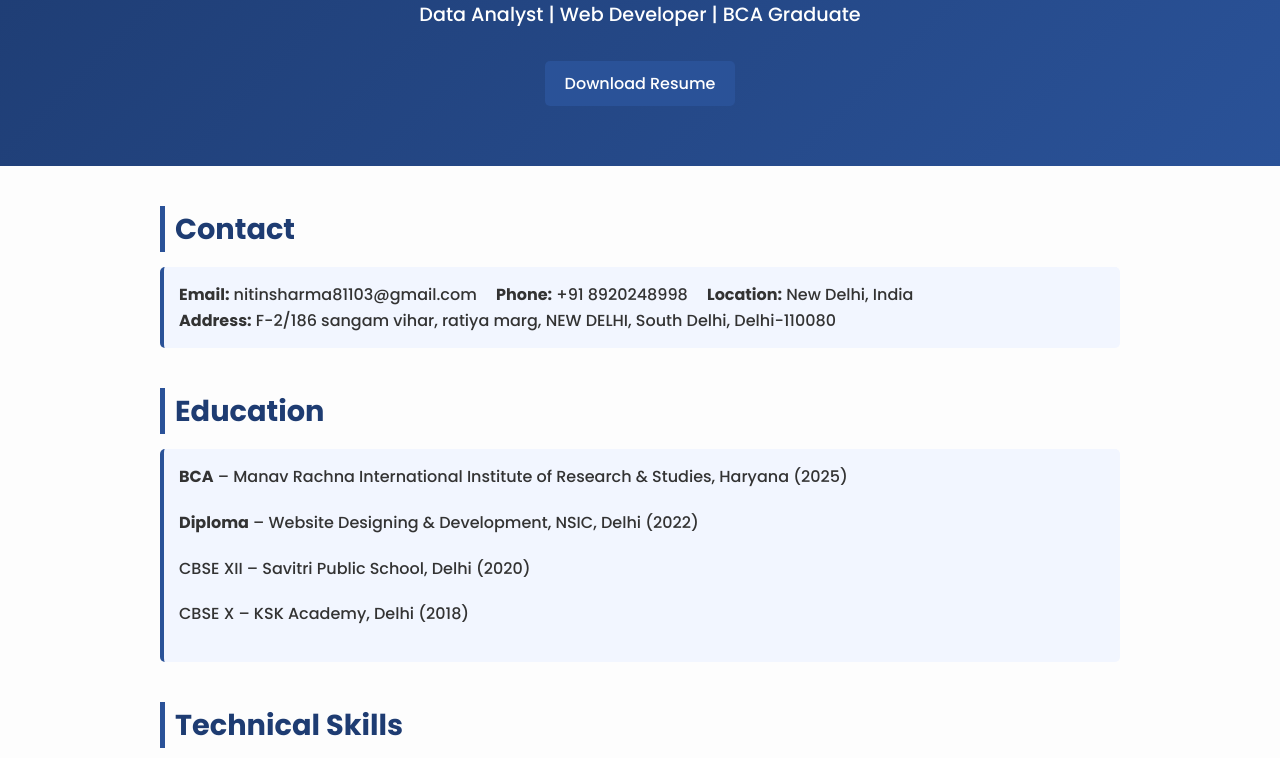
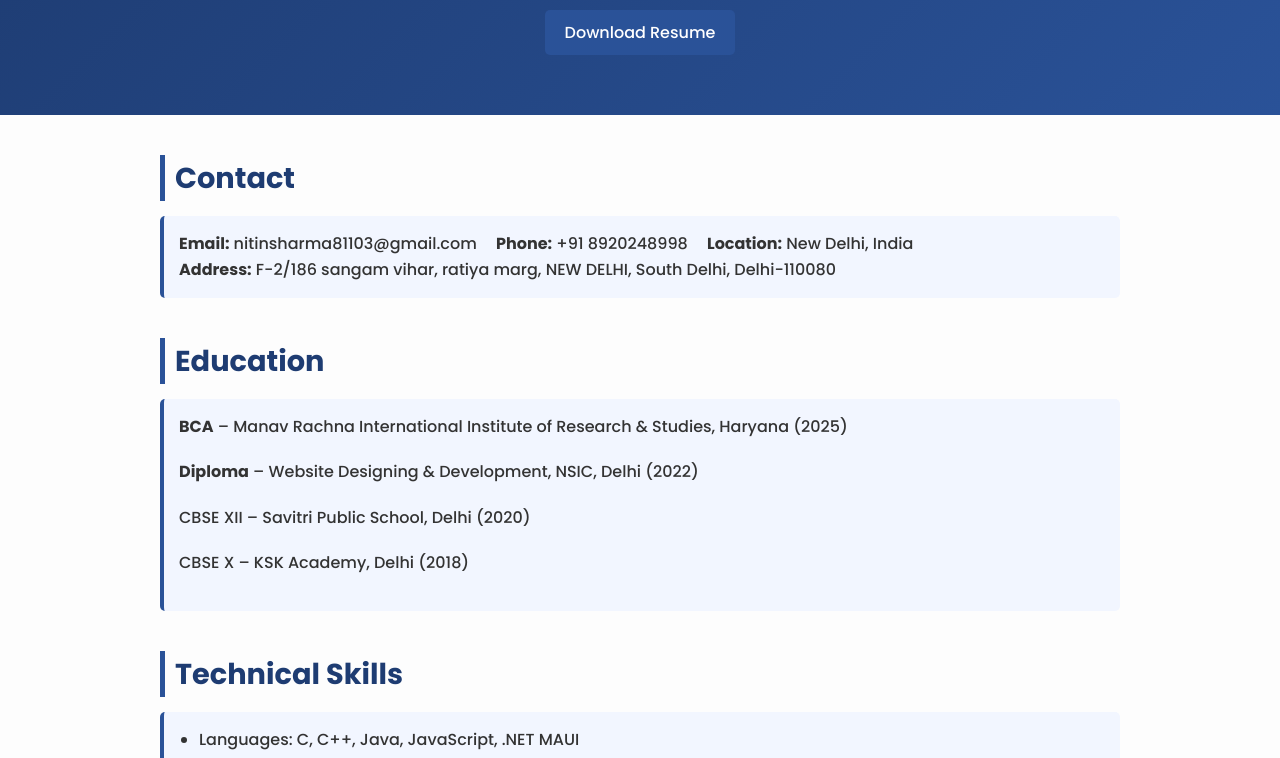
Before and after one commit to Nitinsharma1711/Portfolio, a plain HTML site: page index.html in a window 1280 px wide. Shown: the part 147-905 px from the top of the page. Drawn offline with Linux system fonts and the light colour scheme.

Commit message:
Update index.html

```diff
--- a/index.html
+++ b/index.html
@@ -98,7 +98,6 @@
 <body>
   <header>
     <h1>Nitin Sharma</h1>
-    <p>Data Analyst | Web Developer | BCA Graduate</p>
     <a class="download-btn" href="resume/Nitin Sharma resume_250611_152650.pdf" download>Download Resume</a>
   </header>
 
```
